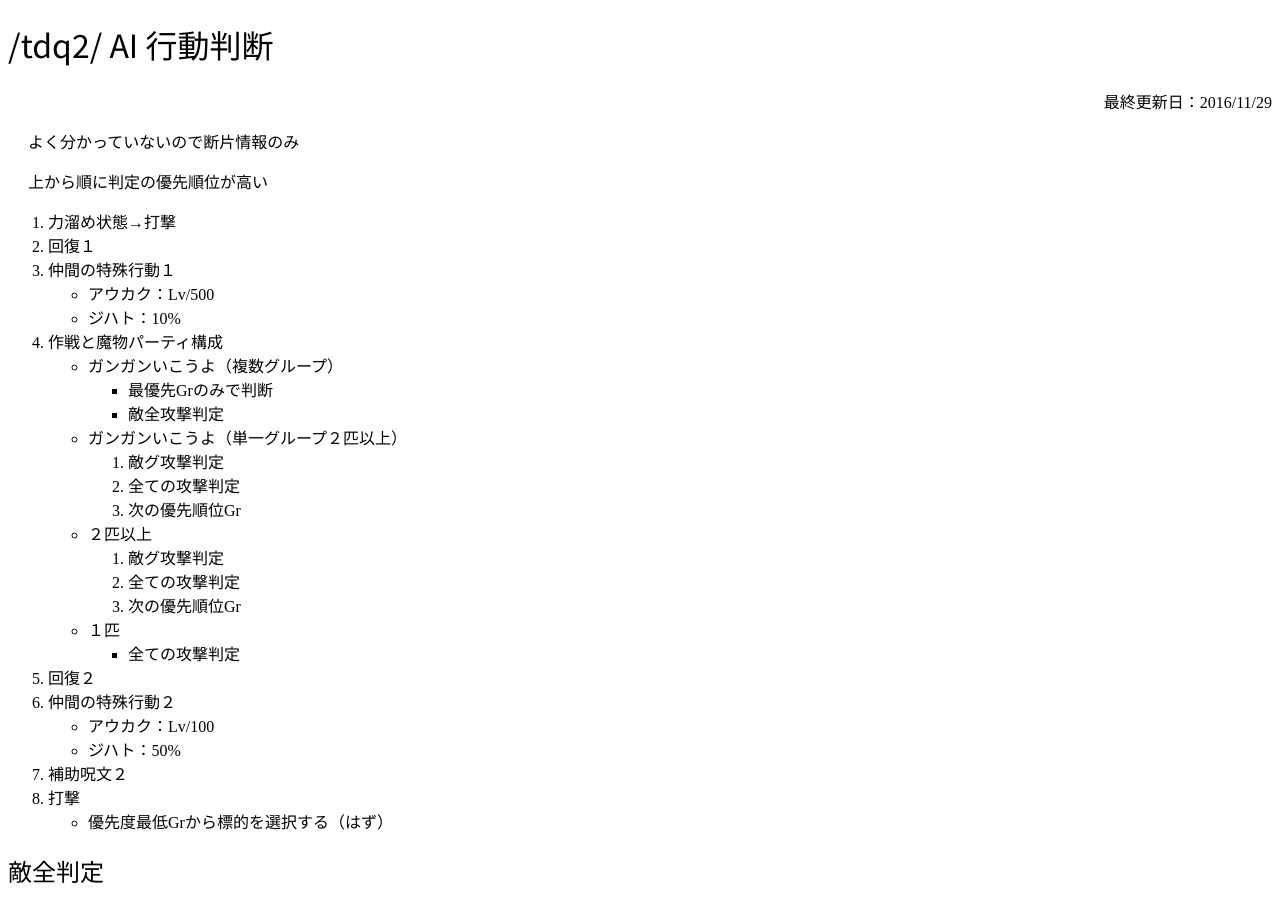
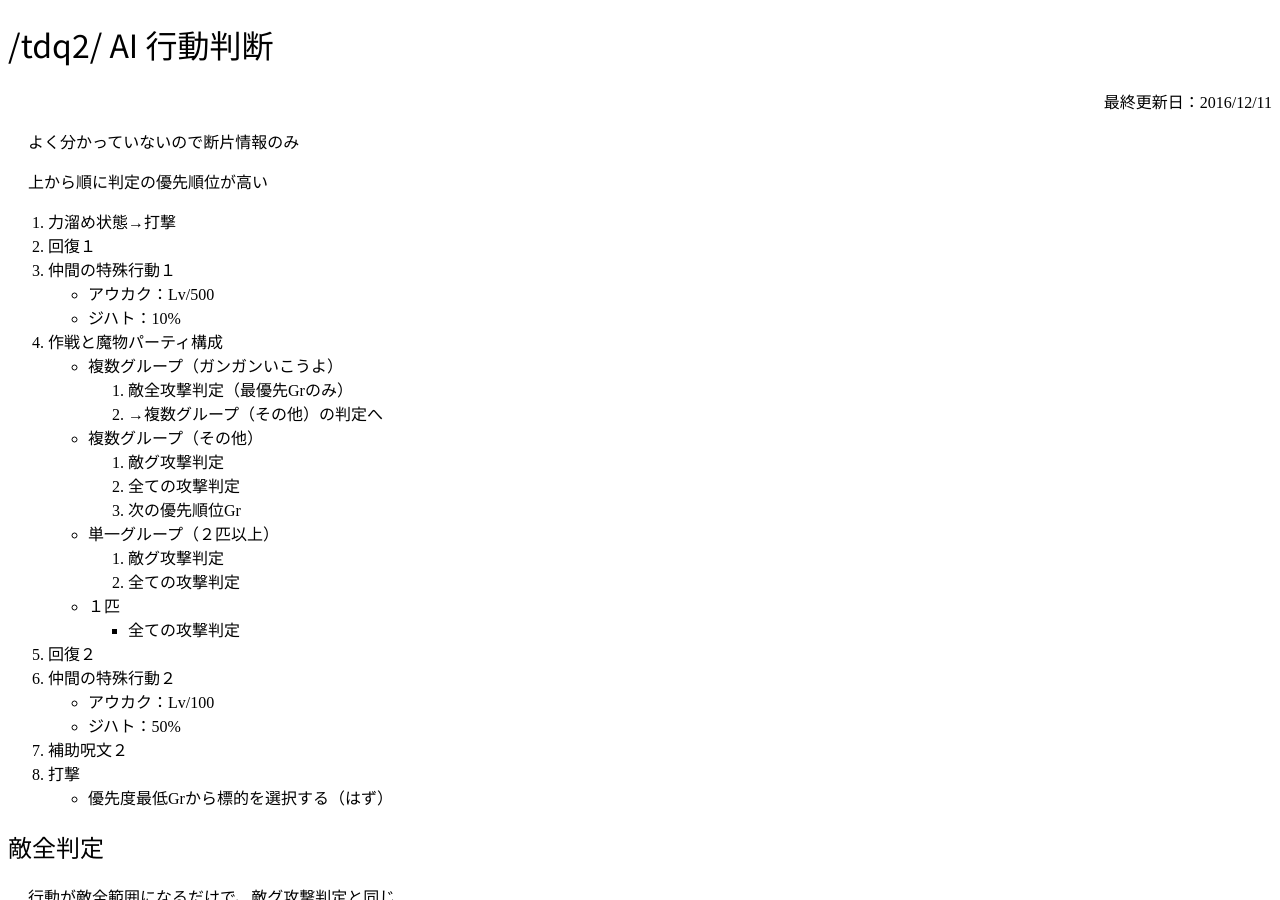
Before and after one commit to chiorex/TDQ_DATA_DAT, a Jekyll site: the page built from tdq2/ai_flow.md, in a window 1280 px wide and 900 px high. Built offline with Jekyll 4.4.1, drawn with Linux system fonts in a browser that asks for light colours; some web fonts are replaced; some of the changed text lies outside the part shown.

Commit message:
[AI]行動判断

```diff
--- a/tdq2/ai_flow.md
+++ b/tdq2/ai_flow.md
@@ -1,7 +1,7 @@
 ---
 layout: default
 title: AI 行動判断
-update: 2016-11-29
+update: 2016-12-11
 ---
 
 よく分かっていないので断片情報のみ
@@ -14,17 +14,16 @@
 	* アウカク：Lv/500
 	* ジハト：10%
 4. 作戦と魔物パーティ構成
-	* ガンガンいこうよ（複数グループ）
-		* 最優先Grのみで判断
-		* 敵全攻撃判定
-	* ガンガンいこうよ（単一グループ２匹以上）
+	* 複数グループ（ガンガンいこうよ）
+		1. 敵全攻撃判定（最優先Grのみ）
+		2. →複数グループ（その他）の判定へ
+	* 複数グループ（その他）
 		1. 敵グ攻撃判定
 		2. 全ての攻撃判定
 		3. 次の優先順位Gr
-	* ２匹以上
+	* 単一グループ（２匹以上）
 		1. 敵グ攻撃判定
 		2. 全ての攻撃判定
-		3. 次の優先順位Gr
 	* １匹
 		* 全ての攻撃判定
 5. 回復２
@@ -95,14 +94,17 @@
 
 ## 攻撃行動優先順位
 
-* 判断内容の条件通り
+判断内容の条件に合致する行動の中の優先順位
+
 * 打撃＞道具＞呪文
 	* 打撃は武器の持ち替えを含む
 * 複数の行動が条件に該当する場合
-	* 打撃、道具：与ダメが最大となる行動
+	* 打撃、道具
+		* 与ダメが最大となる行動
 	* 呪文
 		* ガンガンいこうよ：条件内でランダム
-		* その他：消費MPが最小となる行動
+		* 呪文節約： __消費MP10以下で__ 消費MPが最小となる呪文（不思議な帽子の消費MP削減を考慮しない）
+		* その他：消費MPが最小となる呪文
 
 
 ## HP回復閾値
```
Also changed, not shown: tdq2/confu.md (+4 -2 lines), tdq2/index.md (+2 -2 lines).
